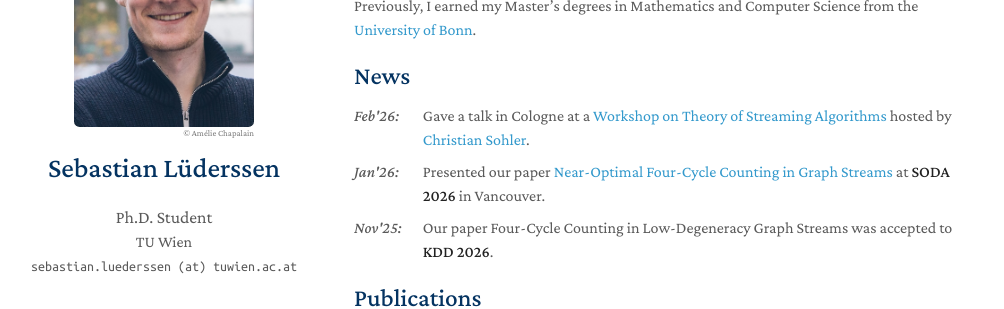
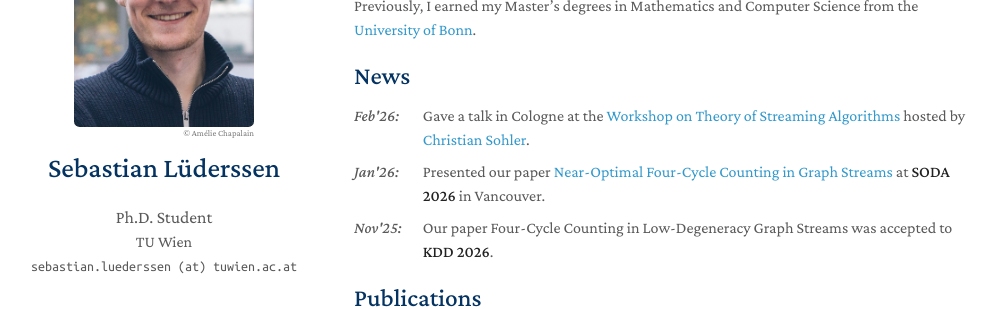
Before and after one commit to sl-dv/sl-dv.github.io, a Jekyll site: the page built from index.md, in a window 1280 px wide. Shown: the part 211-520 px from the top of the page, without its empty margins (146-1150 px from the left). Built offline with Jekyll 4.4.1, drawn with Linux system fonts in a browser that asks for light colours; a style sheet for code colours, icons or effects is not loaded; our own code applies the rules of GitHub Pages for plain Markdown files.

Commit message:
updated news

```diff
--- a/index.md
+++ b/index.md
@@ -13,7 +13,7 @@ Previously, I earned my Master's degrees in Mathematics and Computer Science fro
 ## News
 
 <ul class="news-list">
-  <li><span class="news-date">Feb'26:</span><span class="news-text">Gave a talk in Cologne at a <a href="https://imfess.uni-koeln.de/aktivitaeten/algoearth/events/streaming-workshop">Workshop on Theory of Streaming Algorithms</a> hosted by <a  href="https://cs.uni-koeln.de/ls-sohler/team/prof-dr-christian-sohler">Christian Sohler</a>.</span></li>
+  <li><span class="news-date">Feb'26:</span><span class="news-text">Gave a talk in Cologne at the <a href="https://imfess.uni-koeln.de/aktivitaeten/algoearth/events/streaming-workshop">Workshop on Theory of Streaming Algorithms</a> hosted by <a  href="https://cs.uni-koeln.de/ls-sohler/team/prof-dr-christian-sohler">Christian Sohler</a>.</span></li>
   <li><span class="news-date">Jan'26:</span><span class="news-text">Presented our paper <a href="https://arxiv.org/abs/2604.00828">Near-Optimal Four-Cycle Counting in Graph Streams</a> at <strong>SODA 2026</strong> in Vancouver.</span></li>
   <li><span class="news-date">Nov'25:</span><span class="news-text">Our paper Four-Cycle Counting in Low-Degeneracy Graph Streams was accepted to <strong>KDD 2026</strong>.</span></li>
 </ul>
```
